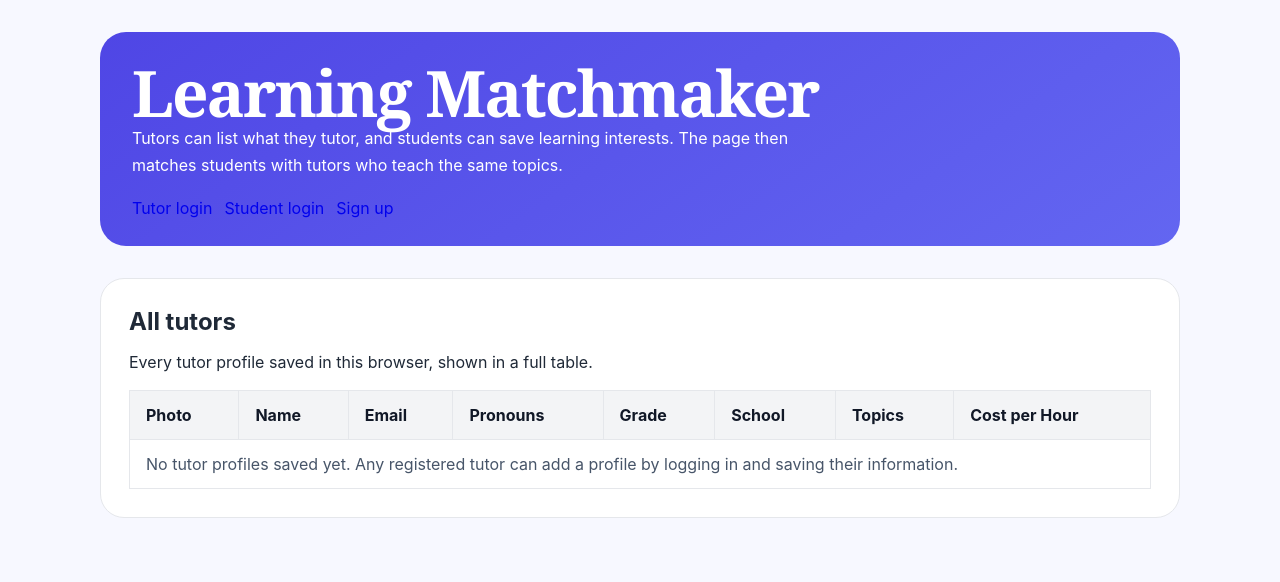
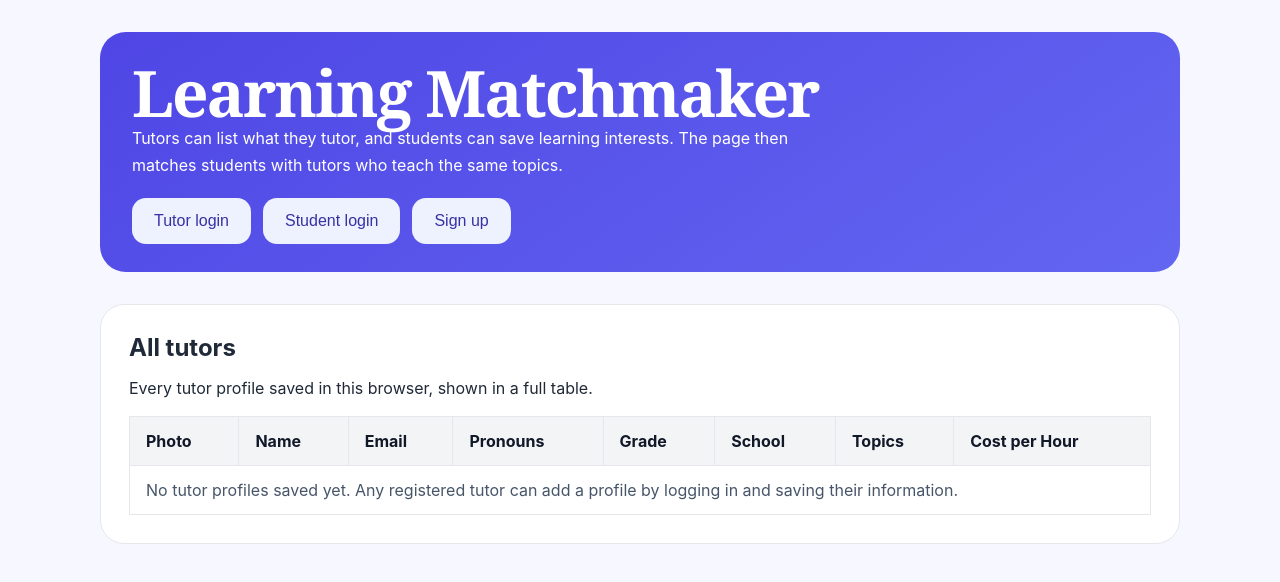
Before and after one commit to rarrrrrrrrrrr/tutors, a plain HTML site: page index.html in a window 1280 px wide. Drawn offline with Linux system fonts and the light colour scheme; no server answers.

Commit message:
fixed portal again

```diff
--- a/index.html
+++ b/index.html
@@ -14,9 +14,9 @@
         <p>Tutors can list what they tutor, and students can save learning interests. The page then matches students with tutors who teach the same topics.</p>
       </div>
       <div class="hero-actions" id="heroActions">
-        <a href="login.html?role=tutor" id="loginTutorButton" class="secondary auth-link">Tutor login</a>
-        <a href="login.html?role=student" id="loginStudentButton" class="secondary auth-link">Student login</a>
-        <a href="signup.html" id="signupButton" class="secondary auth-link">Sign up</a>
+        <button id="loginTutorButton" class="secondary" onclick="window.location.href='login.html?role=tutor'">Tutor login</button>
+        <button id="loginStudentButton" class="secondary" onclick="window.location.href='login.html?role=student'">Student login</button>
+        <button id="signupButton" class="secondary" onclick="window.location.href='signup.html'">Sign up</button>
         <button id="profileButton" class="secondary hidden">My profile</button>
         <button id="logoutButton" class="secondary hidden">Logout</button>
         <span id="loginStatus" class="login-status"></span>
```
